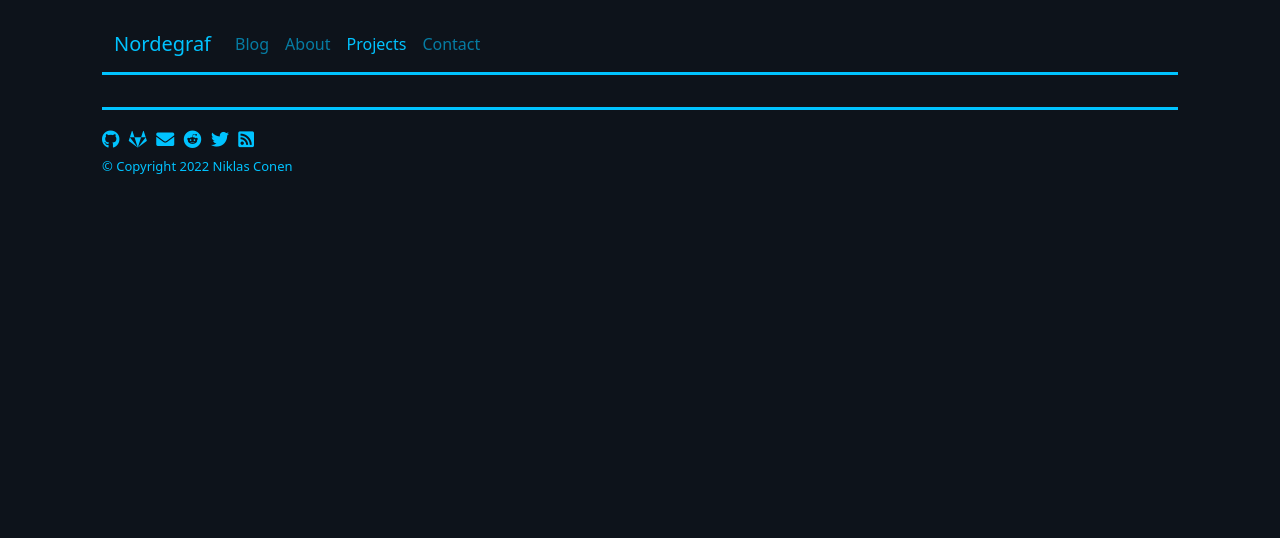
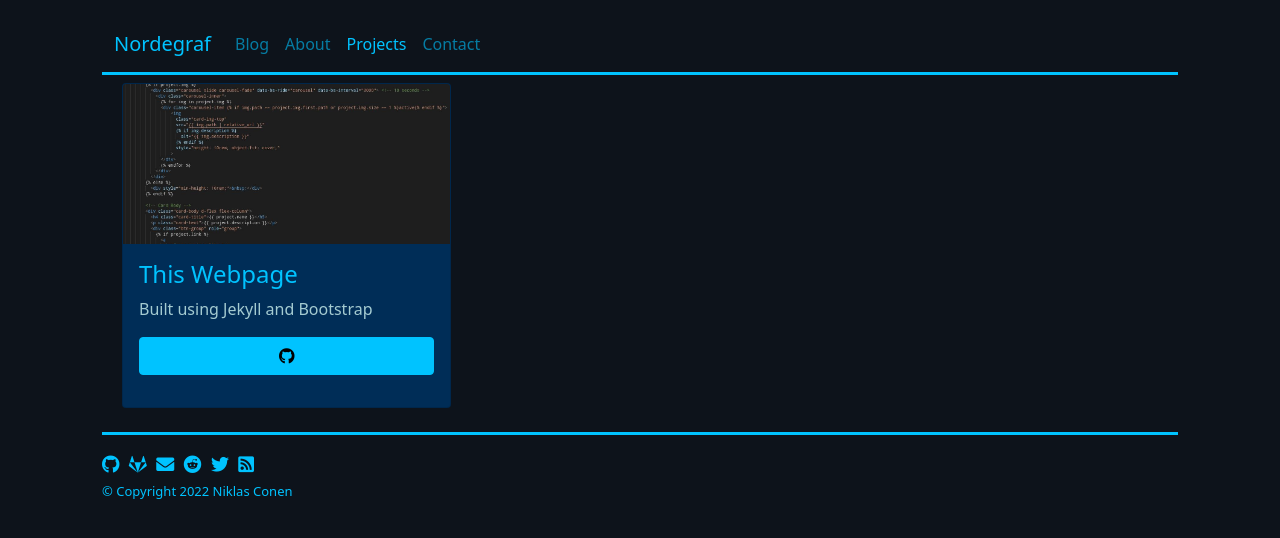
Before and after one commit to Nordegraf/nordegraf.github.io, a Jekyll site: the page built from projects.html, in a window 1280 px wide. Shown: the top 538 px of the page. Built offline with Jekyll 4.4.1, drawn with Linux system fonts in a browser that asks for light colours.

Commit message:
add project page for this blog

```diff
--- /dev/null
+++ b/_data/projects.yml
@@ -0,0 +1,6 @@
+- name: This Webpage
+  link: https://github.com/Nordegraf/blog
+  description: Built using Jekyll and Bootstrap
+  img:
+    - path: /assets/img/projects/blog/blog.jpg
+      description: Some code for this webpage
--- a/_includes/footer.html
+++ b/_includes/footer.html
@@ -3,7 +3,7 @@
     <span style="font-size: large;">
       <a href="https://github.com/Nordegraf"><i class="fab fa-github" title="GitHub Account"></i></a>&nbsp;
       <a href="https://gitlab.com/nordegraf"><i class="fab fa-gitlab" title="GitLab Account"></i></a>&nbsp;
-      <a href="mailto:{{ site.email }}"><i class="fas fa-envelope" title="E-Mail Adresse"></i></a>&nbsp;
+      <a href="mailto:{{ site.email }}"><i class="fas fa-envelope" title="E-Mail"></i></a>&nbsp;
       <a href="https://www.reddit.com/user/not_nordegraf"><i class="fab fa-reddit" title="Reddit Account"></i></a>&nbsp;
       <a href="https://twitter.com/TheNichelangelo"><i class="fab fa-twitter" title="Twitter Account"></i></a>&nbsp;
       <a href="{{ "feed.xml" | relative_url }}"><i class="fas fa-rss-square" title="Atom Feed"></i></a>
```
Also changed, not shown: assets/img/projects/blog/blog.jpg (added).
